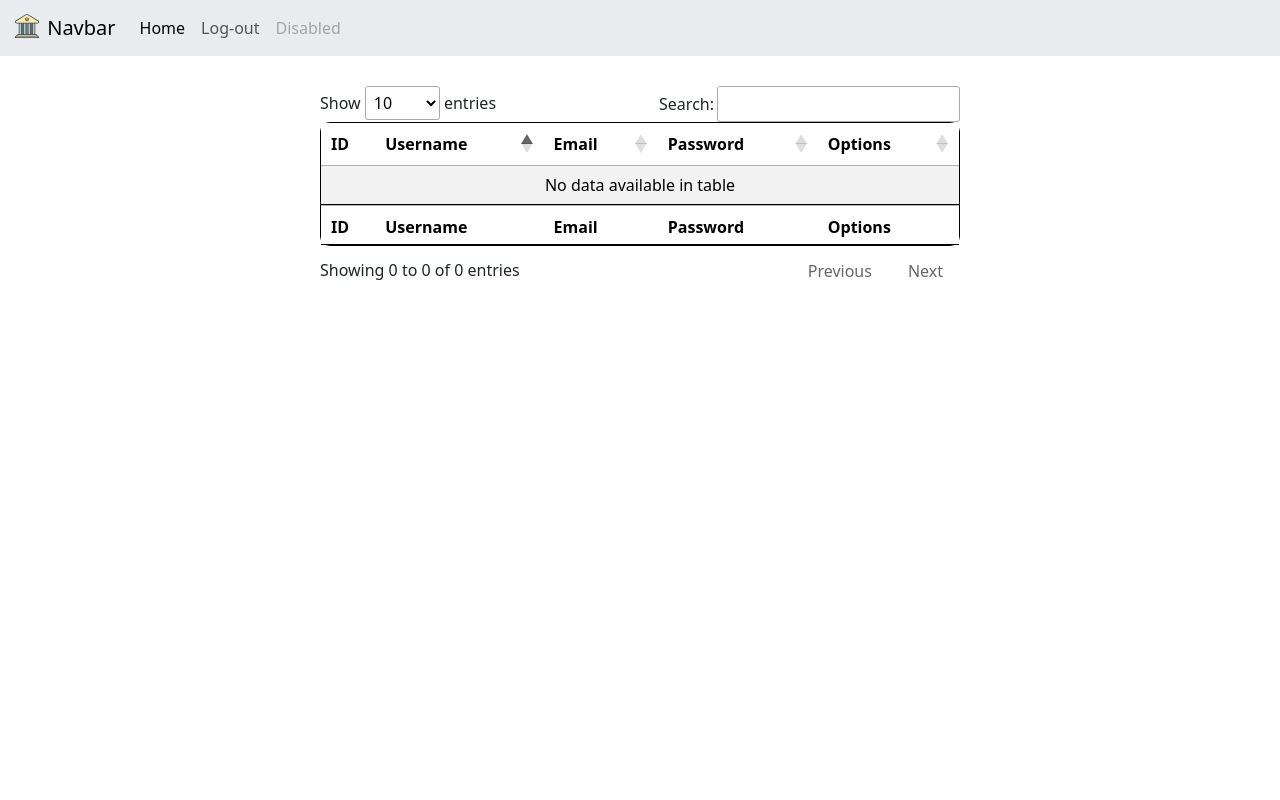
After one commit to Dedo-Finger2/Tela_Login, a PHP site: page /pages/UserList.php in a window 1280 px wide. The commit adds this page. Run offline with PHP 8.4, Linux system fonts and the light colour scheme; the visitor is signed in with stand-in values (Sample User, id 1); data that the repository does not hold is empty; some libraries are stand-ins or nearby versions.

Commit message:
segurança e listagem pronta

```diff
--- /dev/null
+++ b/pages/UserList.php
@@ -0,0 +1,137 @@
+<?php
+session_start();
+
+if (!isset($_SESSION['logged_in'])) {
+    header('Location: ../index.php');
+}
+
+?>
+<head>
+    <link rel="stylesheet" type="text/css" href="https://cdn.datatables.net/v/bs4/dt-1.10.25/datatables.min.css" />
+    <link href="https://cdn.jsdelivr.net/npm/bootstrap@5.3.0-alpha3/dist/css/bootstrap.min.css" rel="stylesheet"
+        integrity="sha384-KK94CHFLLe+nY2dmCWGMq91rCGa5gtU4mk92HdvYe+M/SXH301p5ILy+dN9+nJOZ" crossorigin="anonymous">
+
+    <style>
+        .table {
+            border: solid 1px black;
+            border-radius: 10px;
+        }
+
+        .main-container {
+            margin-right: 30px;
+            margin-top: 30px;
+        }
+    </style>
+</head>
+
+<body>
+    <script src="https://code.jquery.com/jquery-3.5.1.slim.min.js"></script>
+    <script src="https://cdn.jsdelivr.net/npm/bootstrap@5.3.0-alpha3/dist/js/bootstrap.bundle.min.js"
+        integrity="sha384-ENjdO4Dr2bkBIFxQpeoTz1HIcje39Wm4jDKdf19U8gI4ddQ3GYNS7NTKfAdVQSZe"
+        crossorigin="anonymous"></script>
+    <script src="https://cdn.jsdelivr.net/npm/bootstrap@5.3.0-alpha3/dist/js/bootstrap.bundle.min.js"
+        integrity="sha384-ENjdO4Dr2bkBIFxQpeoTz1HIcje39Wm4jDKdf19U8gI4ddQ3GYNS7NTKfAdVQSZe"
+        crossorigin="anonymous"></script>
+    <nav class="navbar navbar-expand-lg bg-body-secondary">
+        <div class="container-fluid">
+            <a class="navbar-brand" href="#">
+                <img src="../bank-svgrepo-com.svg" alt="Logo" width="30" height="24"
+                    class="d-inline-block align-text-top">
+                Navbar
+            </a>
+            <button class="navbar-toggler" type="button" data-bs-toggle="collapse" data-bs-target="#navbarNav"
+                aria-controls="navbarNav" aria-expanded="false" aria-label="Toggle navigation">
+                <span class="navbar-toggler-icon"></span>
+            </button>
+            <div class="collapse navbar-collapse" id="navbarNav">
+                <ul class="navbar-nav">
+                    <li class="nav-item">
+                        <a class="nav-link active" aria-current="page" href="#">Home</a>
+                    </li>
+                    <li class="nav-item">
+                        <a class="nav-link" href="../controller/tratament.php?logout=true">Log-out</a>
+                    </li>
+                    <li class="nav-item">
+                        <a class="nav-link disabled">Disabled</a>
+                    </li>
+                </ul>
+            </div>
+        </div>
+    </nav>
+    <div class="main-container col-6 mx-auto align-items-center">
+        <div class="table-responsive">
+            <!-- Crie a tabela -->
+            <table id="tabela-dados" class="table table-striped">
+                <thead>
+                    <tr>
+                        <th>ID</th>
+                        <th>Username</th>
+                        <th>Email</th>
+                        <th>Password</th>
+                        <th>Options</th>
+                    </tr>
+                </thead>
+                <tbody>
+                    <?php
+                    $conexao = new mysqli("localhost", "root", "", "user_list");
+                    $consulta = "SELECT * FROM users";
+                    $result = mysqli_query($conexao, $consulta);
+
+                    if (mysqli_num_rows($result) > 0) {
+                        while ($row = mysqli_fetch_assoc($result)) {
+                            ?>
+                            <tr>
+                                <td><?= $row['id'] ?></td>
+                                <td><?= $row['username'] ?></td>
+                                <td><?= $row['email'] ?></td>
+                                <td><?= $row['password'] ?></td>
+                                <td>
+                                    <a href="#">Editar</a>
+                                    <a href="#">Deletar</a>
+                                </td>
+                            </tr>
+                            <?php
+                        }
+                    }
+                    ?>
+                </tbody>
+                <tfoot>
+                    <tr>
+                        <th>ID</th>
+                        <th>Username</th>
+                        <th>Email</th>
+                        <th>Password</th>
+                        <th>Options</th>
+                    </tr>
+                </tfoot>
+            </table>
+        </div>
+    </div>
+
+    <!-- Inclua o jQuery -->
+    <script type="text/javascript" src="https://code.jquery.com/jquery-3.6.0.min.js"></script>
+
+    <!-- Inclua o JavaScript do DataTables -->
+    <script type="text/javascript" src="https://cdn.datatables.net/v/bs4/dt-1.10.25/datatables.min.js"></script>
+
+    <!-- Inicialize o DataTables -->
+    <script type="text/javascript">
+        $(document).ready(function () {
+            $('#tabela-dados').DataTable({
+                "lengthMenu": [[10, 25, 50, -1], [10, 25, 50, "Todos"]],
+                "language": {
+                    "url": "//cdn.datatables.net/plug-ins/1.10.25/i18n/Portuguese-Brasil.json"
+                },
+                "order": [[1, "asc"]],
+                "columnDefs": [
+                    { "orderable": false, "targets": 0 },
+                    { "searchable": false, "targets": 0 }
+                ],
+                "searching": true,
+                "paging": true,
+                "info": true,
+                "responsive": true
+            });
+        });
+    </script>
+</body>
```
Also changed, not shown: controller/tratament.php (+7 -2 lines), index.php (+21 -1 lines), bank-svgrepo-com.svg (added).
